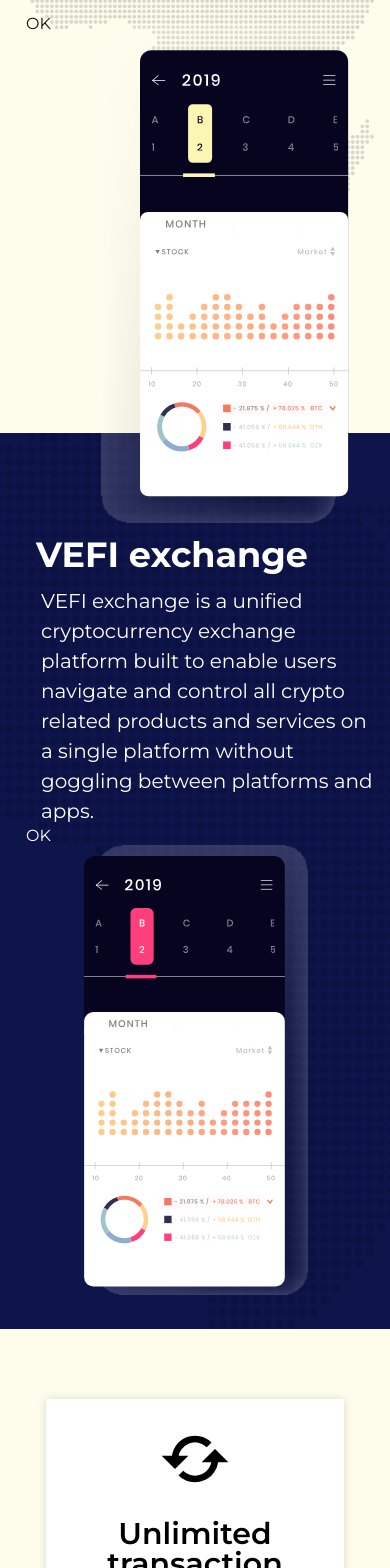
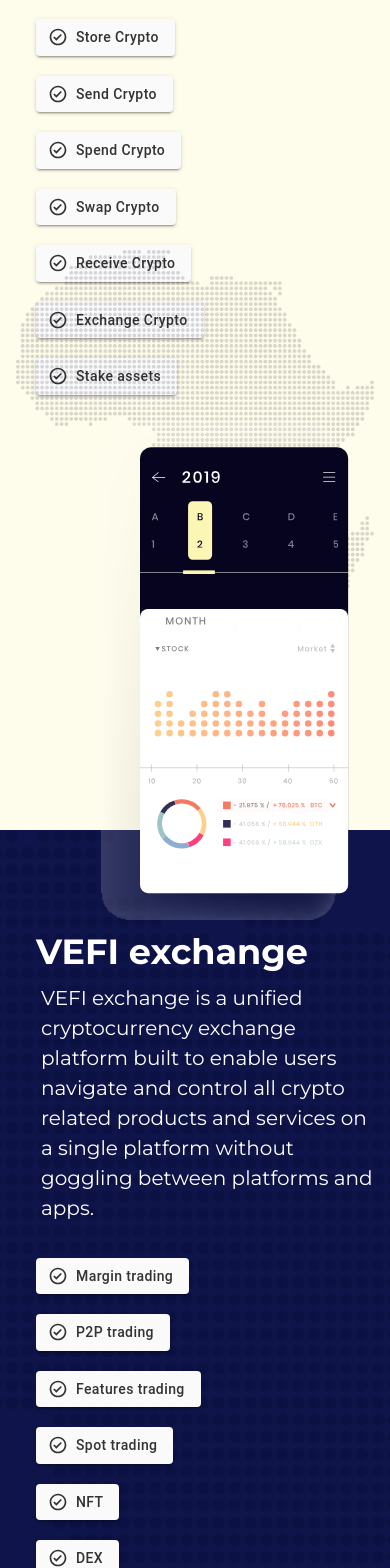
Before and after one commit to VeFi-Network/Official-Website, a React (Create React App) app: page / in a window 390 px wide. Shown: the part 2780-4348 px from the top of the page. Built offline with nearby package versions, Linux system fonts and the light colour scheme.

Commit message:
Testing mobile reponsive on different device

```diff
--- a/src/components/banner/Features.js
+++ b/src/components/banner/Features.js
@@ -15,7 +15,6 @@
 import map from "../../assets/images/map.png";
 import app_1 from "../../assets/images/app_1.svg";
 import { H1, P } from "../Typography";
-import { Display } from "../Grid";
 const Features = () => {
   return (
     <StyledHeroBanner>
@@ -33,7 +32,17 @@
                 instantly.
               </P>
             </Box>
-            <Display>OK</Display>
+            <Box width="70%">
+              <StyledFeature>
+                <Feature Icon={<BiCheckCircle />} Text="Store Crypto" />
+                <Feature Icon={<BiCheckCircle />} Text="Send Crypto" />
+                <Feature Icon={<BiCheckCircle />} Text="Spend Crypto" />
+                <Feature Icon={<BiCheckCircle />} Text="Swap Crypto" />
+                <Feature Icon={<BiCheckCircle />} Text="Receive Crypto" />
+                <Feature Icon={<BiCheckCircle />} Text="Exchange Crypto" />
+                <Feature Icon={<BiCheckCircle />} Text="Stake assets" />
+              </StyledFeature>
+            </Box>
           </Left>
           <Right size="0.4">
             <StyledFeatureRight>
--- a/src/components/exchange/Exchange.js
+++ b/src/components/exchange/Exchange.js
@@ -7,7 +7,6 @@
 import { ExchangeContainer, StyledExchange } from "./Exchange.styled";
 import app_1 from "../../assets/images/app_2.svg";
 import { H1, P } from "../Typography";
-import { Display } from "../Grid";
 const Exchange = () => {
   return (
     <StyledExchange>
@@ -26,7 +25,14 @@
               and services on a single platform without goggling between
               platforms and apps.
             </P>
-            <Display>OK</Display>
+            <Box width="70%">
+              <Feature Icon={<BiCheckCircle />} Text="Margin trading" />
+              <Feature Icon={<BiCheckCircle />} Text="P2P trading" />
+              <Feature Icon={<BiCheckCircle />} Text="Features trading" />
+              <Feature Icon={<BiCheckCircle />} Text="Spot trading" />
+              <Feature Icon={<BiCheckCircle />} Text="NFT" />
+              <Feature Icon={<BiCheckCircle />} Text="DEX" />
+            </Box>
           </Right>
         </ExchangeContainer>
       </Container>
```
